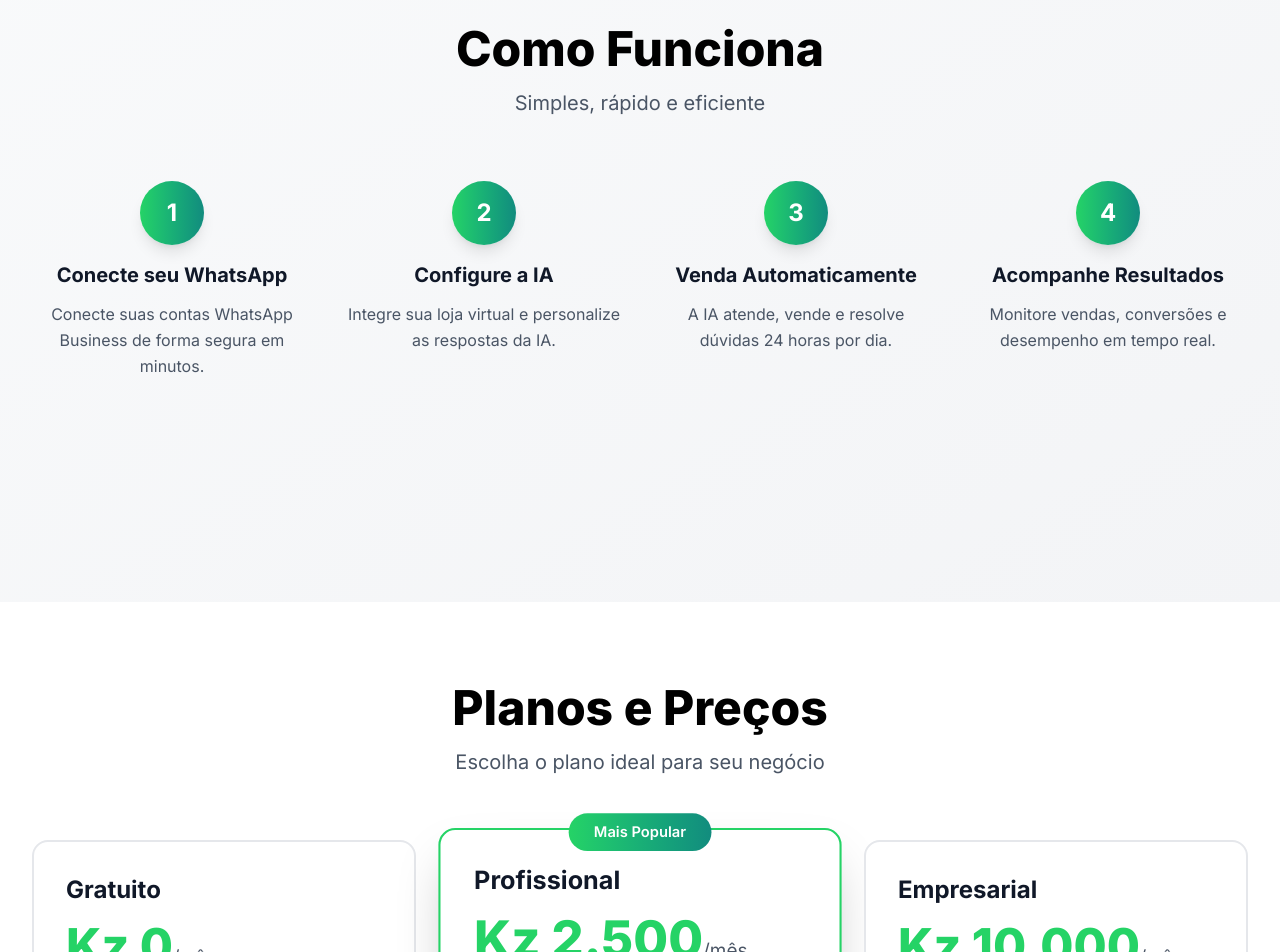
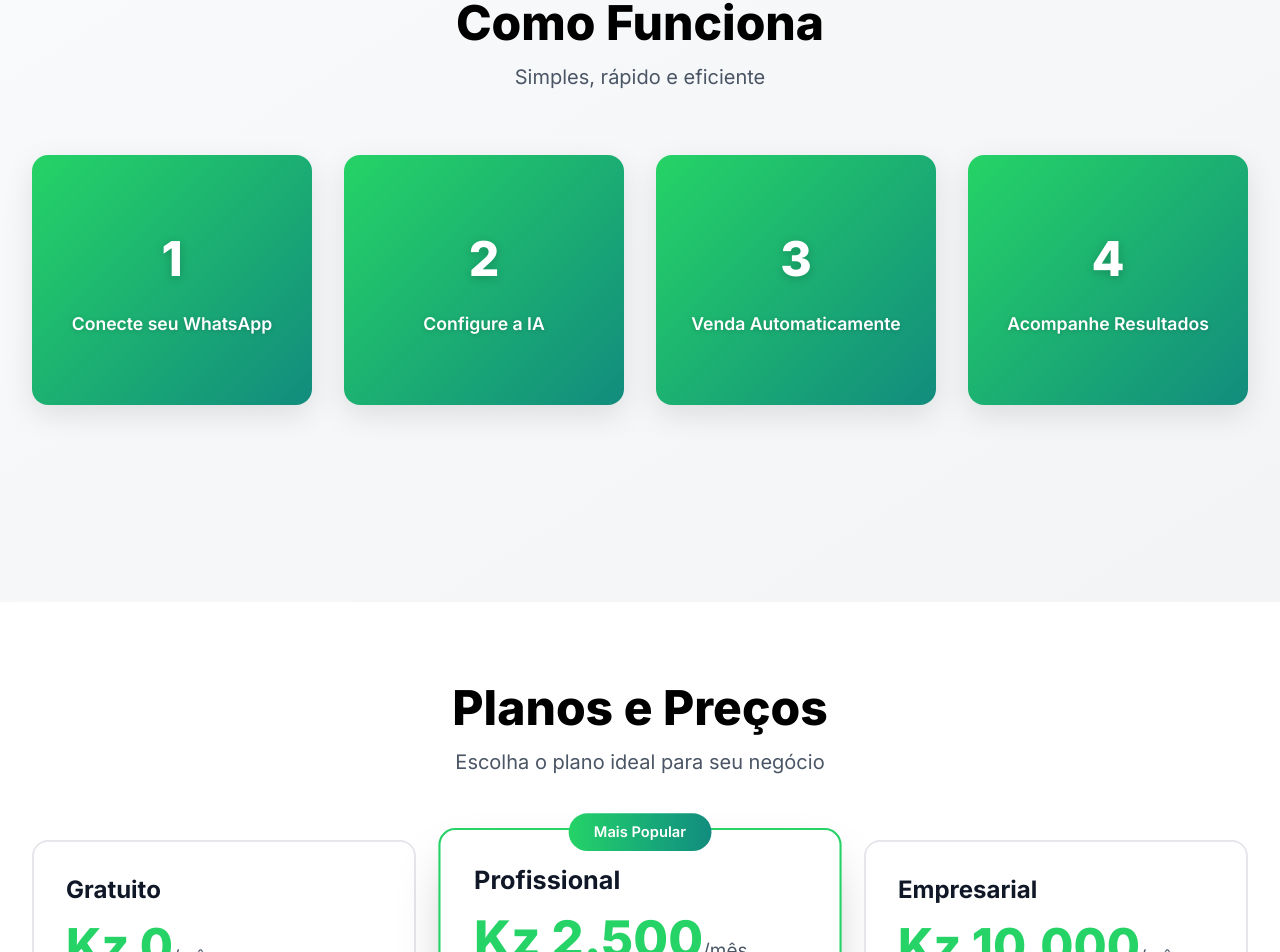
Before and after one commit to Whatbot-IA/frontend_repo, a React (Vite) app: page / in a window 1280 px wide. Shown: the part 1798-2750 px from the top of the page. Built offline with nearby package versions, Linux system fonts and the light colour scheme.

Commit message:
hover me add in home

```diff
--- a/src/pages/Dashboard.jsx
+++ b/src/pages/Dashboard.jsx
@@ -286,7 +286,7 @@ function Dashboard() {
                   </div>
                 </div>
                 <h3 className="text-gray-600 font-semibold">Contas Conectadas</h3>
-                <p className="text-sm text-gray-400 mt-1">WhatsApp Business</p>
+                <p className="text-sm text-gray-400 mt-1">WhatsApp</p>
               </div>
 
               {/* Open Chats */}
--- a/src/pages/Home.jsx
+++ b/src/pages/Home.jsx
@@ -1,5 +1,6 @@
 import { useState, useEffect } from 'react'
 import { useNavigate } from 'react-router-dom'
+import styled from 'styled-components'
 
 function Home() {
   const [menuOpen, setMenuOpen] = useState(false)
@@ -248,18 +249,24 @@ function Home() {
           </p>
           <div className="grid sm:grid-cols-2 lg:grid-cols-4 gap-8">
             {[
-              { num: '1', title: 'Conecte seu WhatsApp', desc: 'Conecte suas contas WhatsApp Business de forma segura em minutos.' },
+              { num: '1', title: 'Conecte seu WhatsApp', desc: 'Conecte suas contas WhatsApp de forma segura em minutos.' },
               { num: '2', title: 'Configure a IA', desc: 'Integre sua loja virtual e personalize as respostas da IA.' },
               { num: '3', title: 'Venda Automaticamente', desc: 'A IA atende, vende e resolve dúvidas 24 horas por dia.' },
               { num: '4', title: 'Acompanhe Resultados', desc: 'Monitore vendas, conversões e desempenho em tempo real.' }
             ].map((step, index) => (
-              <div key={index} className="text-center">
-                <div className="w-16 h-16 bg-gradient-to-r from-whatsapp-primary to-whatsapp-secondary text-white rounded-full flex items-center justify-center text-2xl font-bold mx-auto mb-4 shadow-lg">
-                  {step.num}
+              <StyledWrapper key={index}>
+                <div className="card">
+                  <div className="content">
+                    <div className="front">
+                      <h3 className="title">{step.num}</h3>
+                      <p className="subtitle">{step.title}</p>
+                    </div>
+                    <div className="back">
+                      <p className="description">{step.desc}</p>
+                    </div>
+                  </div>
                 </div>
-                <h3 className="text-xl font-bold mb-3 text-gray-900">{step.title}</h3>
-                <p className="text-gray-600 leading-relaxed">{step.desc}</p>
-              </div>
+              </StyledWrapper>
             ))}
           </div>
         </div>
@@ -374,4 +381,77 @@ function Home() {
   )
 }
 
+const StyledWrapper = styled.div`
+  .card {
+    width: 100%;
+    cursor: pointer;
+    height: 250px;
+  }
+
+  .content {
+    text-align: center;
+    position: relative;
+    width: 100%;
+    height: 100%;
+    transition: all 0.6s;
+    background: linear-gradient(135deg, #25D366 0%, #128C7E 100%);
+    padding: 2em;
+    transform-style: preserve-3d;
+    border-radius: 1rem;
+    box-shadow: 0 10px 30px rgba(0, 0, 0, 0.1);
+  }
+
+  .card:hover .content {
+    transform: rotateY(0.5turn);
+  }
+
+  .front,
+  .back {
+    position: absolute;
+    top: 0;
+    left: 0;
+    bottom: 0;
+    right: 0;
+    padding: 2em;
+    transform-style: preserve-3d;
+    backface-visibility: hidden;
+    display: flex;
+    flex-direction: column;
+    align-items: center;
+    justify-content: center;
+    border-radius: 1rem;
+  }
+
+  .title {
+    transform: translateZ(5rem);
+    font-size: 3rem;
+    font-weight: 800;
+    color: white;
+    margin: 0;
+    text-shadow: 0 2px 10px rgba(0, 0, 0, 0.2);
+  }
+
+  .subtitle {
+    transform: translateZ(2rem);
+    font-size: 1.1rem;
+    color: white;
+    margin-top: 1rem;
+    font-weight: 600;
+    text-shadow: 0 1px 5px rgba(0, 0, 0, 0.2);
+  }
+
+  .back {
+    transform: rotateY(0.5turn);
+    background: linear-gradient(135deg, #128C7E 0%, #075E54 100%);
+  }
+
+  .description {
+    transform: translateZ(3rem);
+    color: white;
+    font-size: 1rem;
+    line-height: 1.6;
+    text-shadow: 0 1px 3px rgba(0, 0, 0, 0.2);
+  }
+`;
+
 export default Home
```
